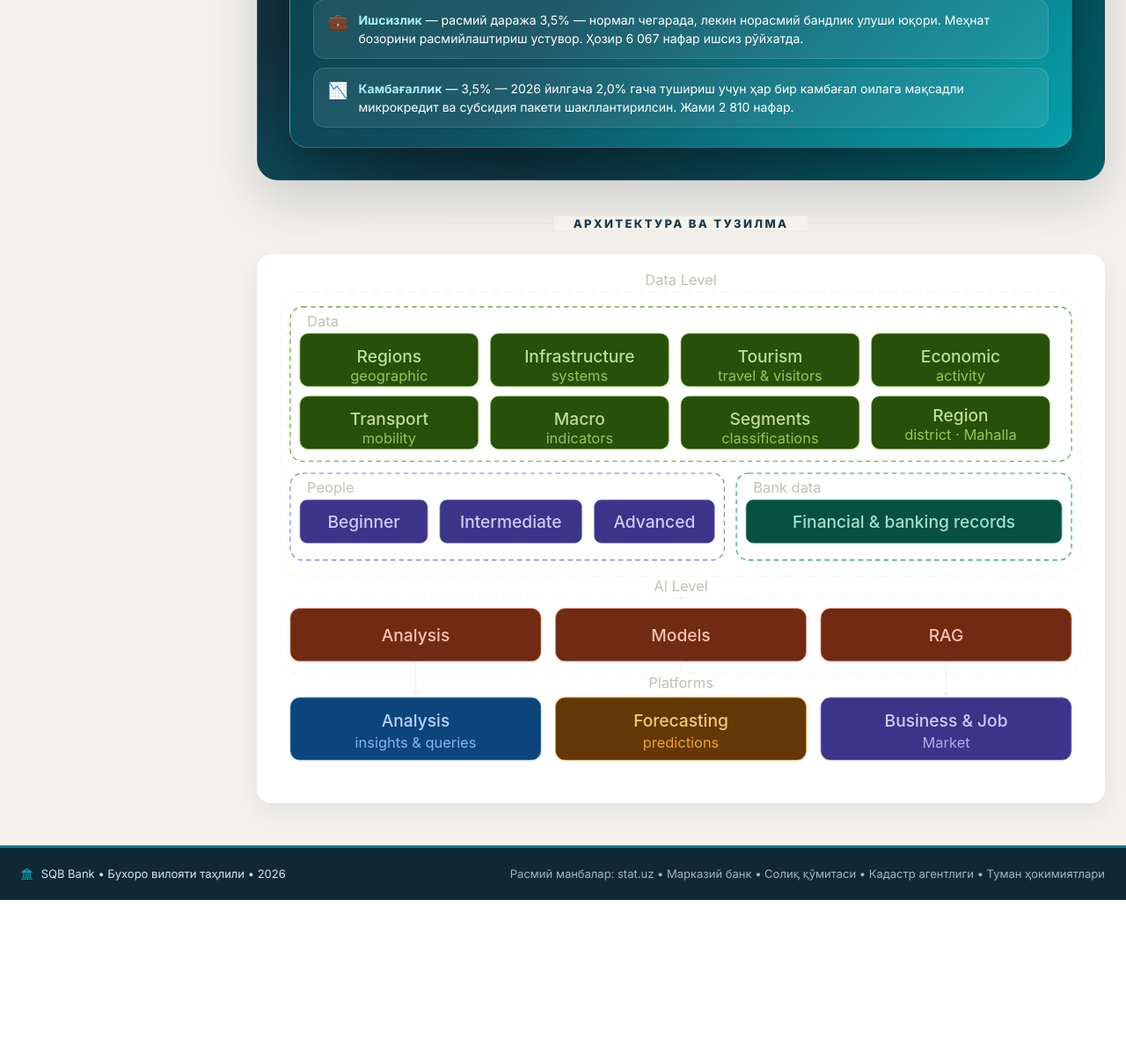
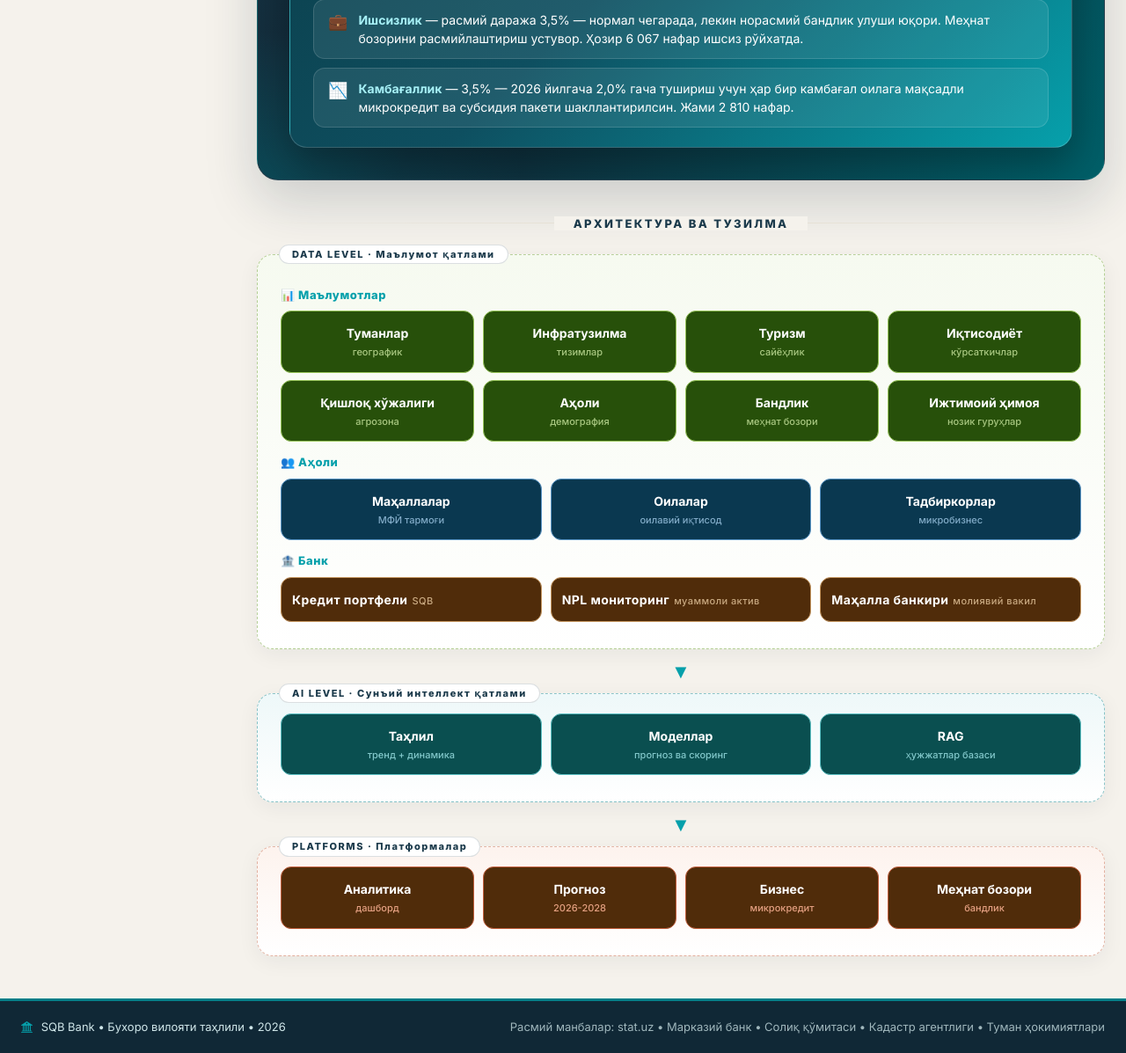
Before and after one commit to u-specter/sqb-buxoro-dashboard, a PHP site: page / in a window 1280 px wide. Shown: the part 849-2046 px from the top of the page at 88% size. Before the commit the page ends 1872 px from the top, so only its background shows below. Run offline with PHP 8.4, Linux system fonts and the light colour scheme.

Commit message:
Replace SVG with native HTML/CSS architecture diagram (Data → AI → Platforms)

```diff
--- a/assets/css/style.css
+++ b/assets/css/style.css
@@ -1370,3 +1370,25 @@ body{
 
 .arch-wrap{display:flex;justify-content:center;margin-top:20px}
 .arch-img{max-width:100%;height:auto;border-radius:16px;box-shadow:0 10px 30px rgba(16,40,54,.08);background:#fff;padding:16px}
+
+/* Architecture diagram (HTML/CSS) */
+.arch-wrap{display:flex;flex-direction:column;align-items:center;gap:14px;max-width:1400px;margin:24px auto 0}
+.arch-layer{width:100%;background:#fff;border:1.5px dashed rgba(0,126,136,.35);border-radius:18px;padding:22px 26px;position:relative;box-shadow:0 6px 24px rgba(16,40,54,.06)}
+.arch-layer.data-layer{border-color:rgba(99,153,34,.45);background:linear-gradient(180deg,#f6faf0,#fff)}
+.arch-layer.ai-layer{border-color:rgba(0,126,136,.45);background:linear-gradient(180deg,#eef8f9,#fff)}
+.arch-layer.platform-layer{border-color:rgba(194,94,60,.45);background:linear-gradient(180deg,#fdf3ee,#fff)}
+.arch-layer-label{position:absolute;top:-12px;left:24px;background:#fff;padding:2px 14px;font-size:11px;font-weight:800;letter-spacing:.14em;color:var(--navy);border-radius:20px;border:1px solid rgba(16,40,54,.15)}
+.arch-section{margin-top:14px}
+.arch-section:first-of-type{margin-top:6px}
+.arch-section-label{font-size:13px;font-weight:800;color:var(--accent-2);margin-bottom:8px;letter-spacing:.04em}
+.arch-blocks{display:grid;grid-template-columns:repeat(auto-fit,minmax(160px,1fr));gap:10px;margin-bottom:8px}
+.arch-block{padding:14px 12px;border-radius:12px;text-align:center;transition:.2s;cursor:default;border:1px solid transparent}
+.arch-block:hover{transform:translateY(-2px);box-shadow:0 6px 18px rgba(0,0,0,.08)}
+.arch-block.d{background:#27500a;border-color:#97c459;color:#c0dd97}
+.arch-block.p{background:#0a3850;border-color:#5994c4;color:#97c0dd}
+.arch-block.b{background:#502c0a;border-color:#c4955e;color:#dfc097}
+.arch-block.ai{background:#0a4f50;border-color:#5ec1c4;color:#97dde0}
+.arch-block.pl{background:#502c0a;border-color:#c25e3c;color:#ffb597}
+.ab-title{font-size:14px;font-weight:700;color:#fff}
+.ab-sub{font-size:11px;font-weight:500;opacity:.85;margin-top:3px;color:inherit}
+.arch-arrow{font-size:22px;color:var(--accent-2);font-weight:900;line-height:1}
--- a/index.html
+++ b/index.html
@@ -96,7 +96,63 @@
         <div class="section-divider"><span>АРХИТЕКТУРА ВА ТУЗИЛМА</span></div>
 
         <div class="arch-wrap px-4 pb-5">
-          <img src="architecture_full_v7.svg" alt="Архитектура" class="arch-img">
+          <div class="arch-layer data-layer">
+            <div class="arch-layer-label">DATA LEVEL · Маълумот қатлами</div>
+            <div class="arch-section">
+              <div class="arch-section-label">📊 Маълумотлар</div>
+              <div class="arch-blocks">
+                <div class="arch-block d"><div class="ab-title">Туманлар</div><div class="ab-sub">географик</div></div>
+                <div class="arch-block d"><div class="ab-title">Инфратузилма</div><div class="ab-sub">тизимлар</div></div>
+                <div class="arch-block d"><div class="ab-title">Туризм</div><div class="ab-sub">сайёҳлик</div></div>
+                <div class="arch-block d"><div class="ab-title">Иқтисодиёт</div><div class="ab-sub">кўрсаткичлар</div></div>
+              </div>
+              <div class="arch-blocks">
+                <div class="arch-block d"><div class="ab-title">Қишлоқ хўжалиги</div><div class="ab-sub">агрозона</div></div>
+                <div class="arch-block d"><div class="ab-title">Аҳоли</div><div class="ab-sub">демография</div></div>
+                <div class="arch-block d"><div class="ab-title">Бандлик</div><div class="ab-sub">меҳнат бозори</div></div>
+                <div class="arch-block d"><div class="ab-title">Ижтимоий ҳимоя</div><div class="ab-sub">нозик гуруҳлар</div></div>
+              </div>
+            </div>
+            <div class="arch-section">
+              <div class="arch-section-label">👥 Аҳоли</div>
+              <div class="arch-blocks">
+                <div class="arch-block p"><div class="ab-title">Маҳаллалар</div><div class="ab-sub">МФЙ тармоғи</div></div>
+                <div class="arch-block p"><div class="ab-title">Оилалар</div><div class="ab-sub">оилавий иқтисод</div></div>
+                <div class="arch-block p"><div class="ab-title">Тадбиркорлар</div><div class="ab-sub">микробизнес</div></div>
+              </div>
+            </div>
+            <div class="arch-section">
+              <div class="arch-section-label">🏦 Банк</div>
+              <div class="arch-blocks">
+                <div class="arch-block b"><div class="ab-title">Кредит портфели</div><div class="ab-sub">SQB</div></div>
+                <div class="arch-block b"><div class="ab-title">NPL мониторинг</div><div class="ab-sub">муаммоли актив</div></div>
+                <div class="arch-block b"><div class="ab-title">Маҳалла банкири</div><div class="ab-sub">молиявий вакил</div></div>
+              </div>
+            </div>
+          </div>
+
+          <div class="arch-arrow">▼</div>
+
+          <div class="arch-layer ai-layer">
+            <div class="arch-layer-label">AI LEVEL · Сунъий интеллект қатлами</div>
+            <div class="arch-blocks">
+              <div class="arch-block ai"><div class="ab-title">Таҳлил</div><div class="ab-sub">тренд + динамика</div></div>
+              <div class="arch-block ai"><div class="ab-title">Моделлар</div><div class="ab-sub">прогноз ва скоринг</div></div>
+              <div class="arch-block ai"><div class="ab-title">RAG</div><div class="ab-sub">ҳужжатлар базаси</div></div>
+            </div>
+          </div>
+
+          <div class="arch-arrow">▼</div>
+
+          <div class="arch-layer platform-layer">
+            <div class="arch-layer-label">PLATFORMS · Платформалар</div>
+            <div class="arch-blocks">
+              <div class="arch-block pl"><div class="ab-title">Аналитика</div><div class="ab-sub">дашборд</div></div>
+              <div class="arch-block pl"><div class="ab-title">Прогноз</div><div class="ab-sub">2026-2028</div></div>
+              <div class="arch-block pl"><div class="ab-title">Бизнес</div><div class="ab-sub">микрокредит</div></div>
+              <div class="arch-block pl"><div class="ab-title">Меҳнат бозори</div><div class="ab-sub">бандлик</div></div>
+            </div>
+          </div>
         </div>
       </section>
 
```
